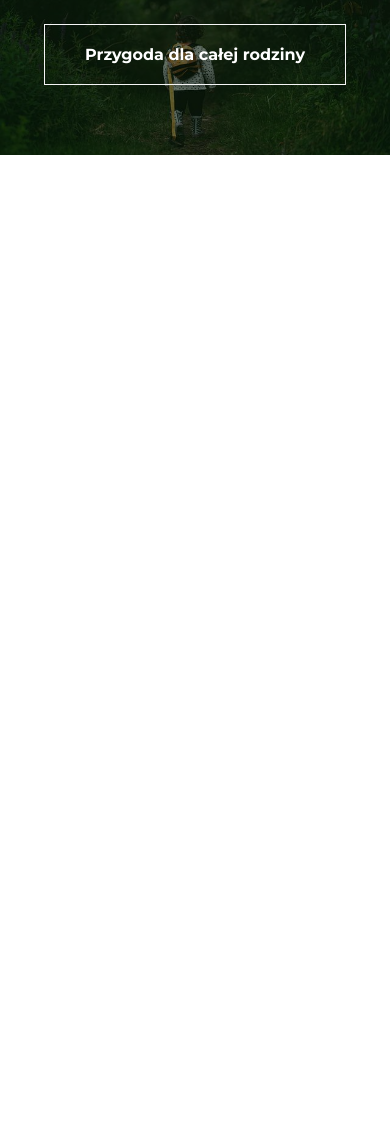
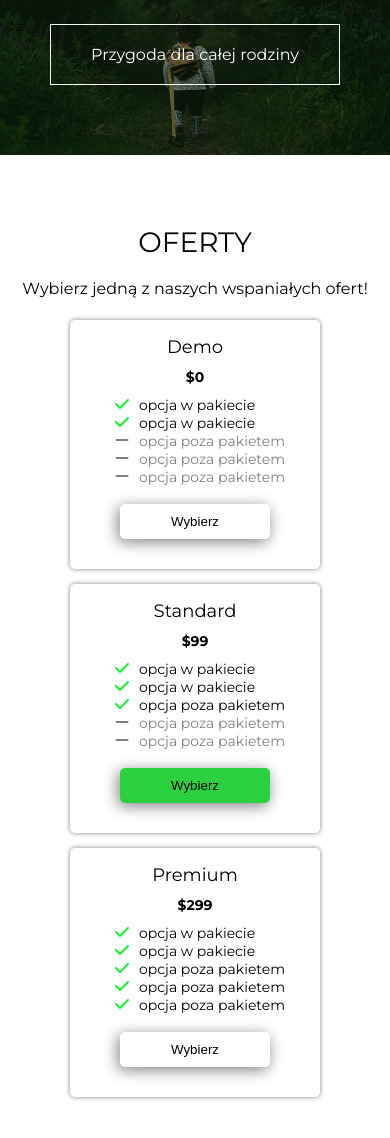
Before and after one commit to realeksandrare/realeksandrare.github.io, a website: page index.html in a window 390 px wide. Shown: the part 1249-2387 px from the top of the page. Before the commit the page ends 1443 px from the top, so only its background shows below. Drawn offline with Linux system fonts and the light colour scheme; files whose address does not match are found by name.

Commit message:
Created and styled offers section on mobile devices

```diff
--- a/index.html
+++ b/index.html
@@ -73,14 +73,61 @@
         <!-- <div class="adventure__bg"> -->
             <div class="adventure__shadow"></div>
             <div class="adventure__container">
-                <h2 class="adventure__container-text">Przygoda dla całej rodziny</h2>
+                <p class="adventure__container-text">Przygoda dla całej rodziny</p>
             </div>
 
     </div>
     </section>
-<br>
-<br>
-<br>
+<section class="offers">
+    <h2 class="offers-offer">oferty</h2>
+<p class="offers-text">Wybierz jedną z naszych wspaniałych ofert!</p>
+<div class="wrapper">
+<div class="offers-cards">
+    <div class="offers-cards__card offers-cards__card--first">
+        <h2 class="offers-cards__card-heading">Demo</h2>
+        <p class="offers-cards__card-price">$0</p>
+        <ul>
+            <li class="offers-cards-option"><i class="fas fa-check offers-icon-check offers-cards__card-icon"></i>opcja w pakiecie</li>
+            <li class="offers-cards-option"><i class="fas fa-check offers-icon-check offers-cards__card-icon"></i>opcja w pakiecie</li>
+            <li class="offers-cards-option offers-cards-option-out"><i class="fas fa-minus offers-icon-minus offers-cards__card-icon"></i>opcja poza pakietem</li>
+            <li class="offers-cards-option offers-cards-option-out"><i class="fas fa-minus offers-icon-minus offers-cards__card-icon"></i>opcja poza pakietem</li>
+            <li class="offers-cards-option offers-cards-option-out"><i class="fas fa-minus offers-icon-minus offers-cards__card-icon"></i>opcja poza pakietem</li>
+        </ul>
+        <button class="offers-cards__card-btn">Wybierz</button>
+    </div>
+
+    <div class="offers-cards__card offers-cards__card--second">
+        <h2 class="offers-cards__card-heading">Standard</h2>
+        <p class="offers-cards__card-price">$99</p>
+        <ul>
+            <li class="offers-cards-option"><i class="fas fa-check offers-icon-check offers-cards__card-icon"></i>opcja w pakiecie</li>
+            <li class="offers-cards-option"><i class="fas fa-check offers-icon-check offers-cards__card-icon"></i>opcja w pakiecie</li>
+            <li class="offers-cards-option"><i class="fas fa-check offers-icon-check offers-cards__card-icon"></i>opcja poza pakietem</li>
+            <li class="offers-cards-option offers-cards-option-out"><i class="fas fa-minus offers-icon-minus offers-cards__card-icon"></i>opcja poza pakietem</li>
+            <li class="offers-cards-option offers-cards-option-out"><i class="fas fa-minus offers-icon-minus offers-cards__card-icon"></i>opcja poza pakietem</li>
+        </ul>
+        <button class="offers-cards__card-btn-highlighted offers-cards__card-btn">Wybierz</button>
+    </div>
+
+    <div class="offers-cards__card offers-cards__card--third">
+        <h2 class="offers-cards__card-heading">Premium</h2>
+        <p class="offers-cards__card-price">$299</p>
+        <ul>
+            <li class="offers-cards-option"><i class="fas fa-check offers-icon-check offers-cards__card-icon"></i>opcja w pakiecie</li>
+            <li class="offers-cards-option"><i class="fas fa-check offers-icon-check offers-cards__card-icon"></i>opcja w pakiecie</li>
+            <li class="offers-cards-option"><i class="fas fa-check offers-icon-check offers-cards__card-icon"></i>opcja poza pakietem</li>
+            <li class="offers-cards-option"><i class="fas fa-check offers-icon-check offers-cards__card-icon"></i>opcja poza pakietem</li>
+            <li class="offers-cards-option"><i class="fas fa-check offers-icon-check offers-cards__card-icon"></i>opcja poza pakietem</li>
+        </ul>
+        <button class="offers-cards__card-btn">Wybierz</button>
+    </div>
+
+
+
+
+</div>
+</div>
+</section>
 </body>
 
 </html>
--- a/src/sass/main.scss
+++ b/src/sass/main.scss
@@ -170,11 +170,102 @@ body {
 		text-align: center;
 		padding: 0 3rem;
 
-		&-text{
+		&-text {
 			border: 1px solid whitesmoke;
 			padding: 2rem 4rem;
 			font-size: 1.6rem;
+		}
+	}
+}
 
+.offers {
+	margin: 5rem 0;
+
+	&-icon-check {
+		color: rgb(21, 241, 47);
+		padding: 0 1rem;
+	}
+	&-icon-minus {
+		color: grey;
+		padding: 0 1rem;
+	}
+
+	&-offer {
+		text-transform: uppercase;
+		text-align: center;
+		font-size: 2.8rem;
+		font-weight: 400;
+		padding: 2rem 0;
+	}
+	&-text {
+		text-align: center;
+		font-size: 1.6rem;
+		padding: 0 2rem;
+		margin-bottom: 2.2rem;
+	}
+
+	&-cards {
+		display: grid;
+		grid-template-columns: 1fr;
+		grid-template-rows: repeat(3, 1fr);
+		gap: 1.5rem;
+		&-option {
+			list-style: none;
+			font-size: 1.4rem;
+			&-out {
+				color: gray;
+			}
+		}
+		&__card {
+			display: flex;
+			flex-direction: column;
+			align-items: center;
+			width: 25rem;
+			box-shadow: 0 0 5px gray;
+			border-radius: 5px;
+			&--first,
+			&--second,
+			&--third {
+				justify-self: center;
+			}
+			&--first {
+				grid-row: 1/2;
+			}
+			&--second {
+				grid-row: 2/3;
+			}
+			&--third {
+				grid-row: 3/4;
+			}
+			&-heading {
+				font-weight: 400;
+				margin-top: 1.6rem;
+				font-size: 1.8rem;
+			}
+			&-price {
+				font-weight: 700;
+				font-size: 1.4rem;
+				padding: 1rem 0;
+			}
+			&-icon {
+				font-size: 1.6rem;
+			}
+			&-btn {
+				cursor: pointer;
+				background: none;
+				background-color: white;
+				border: none;
+				width: 15rem;
+				align-self: center;
+				padding: 1rem 2rem;
+				border-radius: 0.5rem;
+				margin-top: 1.8rem;
+				margin-bottom: 3rem;
+				box-shadow: -2px 3px 15px gray;
+				&-highlighted {
+					background-color: rgba(13, 202, 35, 0.879);
+				}
+			}
 		}
 	}
 }
```
Also changed, not shown: dist/css/main.min.css, 1 other file.
